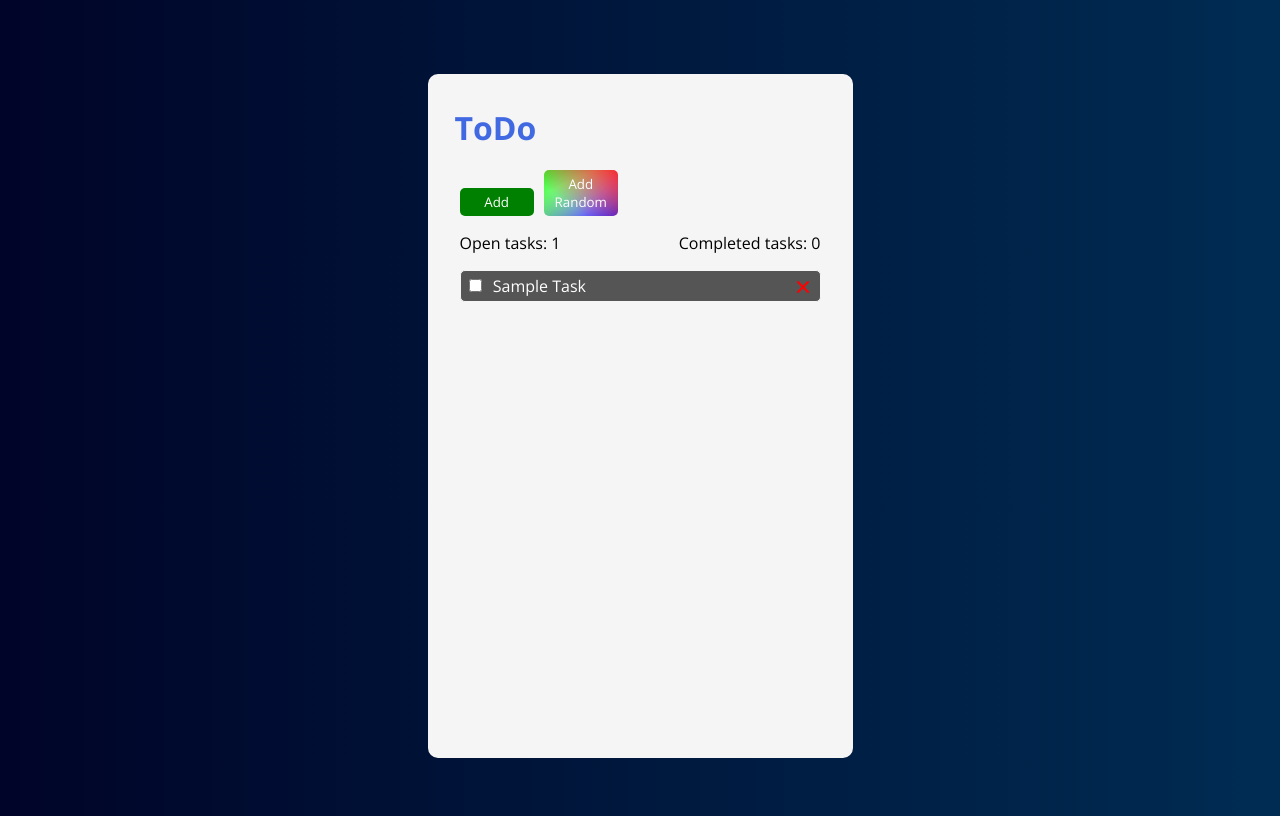
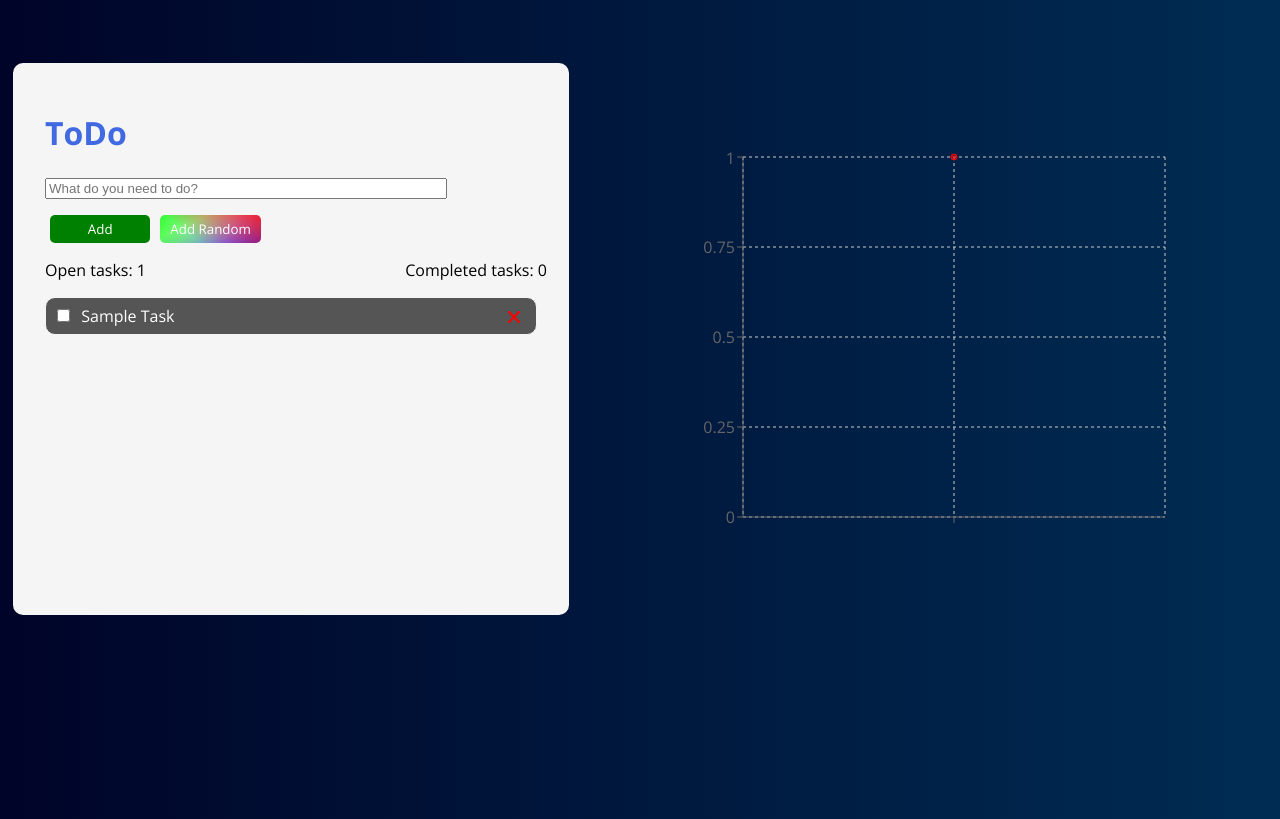
Before and after one commit to TimS27/react_todo_app, a React (Create React App) app: page / in a window 1280 px wide. Built offline with nearby package versions, Linux system fonts and the light colour scheme.

Commit message:
added input field and chart for cumulated task number

```diff
--- a/package.json
+++ b/package.json
@@ -10,7 +10,9 @@
     "react": "^17.0.2",
     "react-dom": "^17.0.2",
     "react-redux": "^7.2.6",
-    "react-scripts": "5.0.0"
+    "react-scripts": "5.0.0",
+    "recharts": "^2.1.9",
+    "sass": "^1.49.7"
   },
   "scripts": {
     "start": "react-scripts start",
--- a/src/App.js
+++ b/src/App.js
@@ -1,12 +1,29 @@
 import "./App";
-
+import Example from "./features/charts/chartCounter.js";
 import { Todo } from "./features/todos/Todo";
+import { useSelector } from "react-redux";
 
 function App() {
+  const cumulatedCounter = useSelector((state) => state.todo.cumulatedCounter);
+  console.log(cumulatedCounter);
   return (
-    <div className='App'>
-      <h1 className='title'>ToDo</h1>
-      <Todo />
+    <div className='all'>
+      <table>
+        <tbody>
+          <tr>
+            <td>
+              <div className='App'>
+                <Todo />
+              </div>
+            </td>
+            <td>
+              <div className='chartCounter'>
+                <Example data={cumulatedCounter} />
+              </div>
+            </td>
+          </tr>
+        </tbody>
+      </table>
     </div>
   );
 }
--- a/src/App.scss
+++ b/src/App.scss
@@ -1,15 +1,41 @@
 $gray: rgb(85, 85, 85);
-
 $standard-font: "Open Sans", sans-serif;
 
-.App {
+.all {
+  width: 100%;
+  height: 100%;
+  display: flex;
+  flex-wrap: wrap;
+}
+
+div {
+  width: 100%;
+}
+
+table {
+  width: 100%;
   height: 80%;
-  width: 30%;
+}
+
+div.App {
+  height: 80%;
+  width: 40vw;
   padding: 20px;
   border: 2px solid whitesmoke;
   border-radius: 10px;
   background-color: whitesmoke;
   margin: 0;
+  display: flex;
+}
+
+div.chartCounter {
+  height: 50vh;
+  width: 40vw;
+  margin: 0;
+}
+
+.invisible {
+  visibility: hidden;
 }
 
 .title {
--- /dev/null
+++ b/src/features/charts/chartCounter.js
@@ -0,0 +1,114 @@
+import React, { PureComponent } from "react";
+import {
+  AreaChart,
+  Area,
+  XAxis,
+  YAxis,
+  CartesianGrid,
+  Tooltip,
+  ResponsiveContainer,
+} from "recharts";
+
+export default class Example extends PureComponent {
+  constructor(props) {
+    super(props);
+  }
+
+  render() {
+    const upDown = [];
+    const percentages = [{ value: 0, color: "red" }];
+    const percentagesForHardBreaks = [];
+    var colorChange = true;
+
+    for (let i = 0; i < this.props.data.length; i++) {
+      upDown.push(this.props.data[i].up);
+    }
+
+    for (let i = 0; i < upDown.length; i++) {
+      if (upDown[i] !== upDown[i - 1] && i !== 0) {
+        if (colorChange === true) {
+          percentages.push({ value: i / upDown.length, color: "red" });
+          percentages.push({ value: i / upDown.length, color: "green" });
+        } else {
+          percentages.push({ value: i / upDown.length, color: "green" });
+          percentages.push({ value: i / upDown.length, color: "red" });
+        }
+        if (colorChange === true) {
+          colorChange = false;
+        } else {
+          colorChange = true;
+        }
+      }
+    }
+
+    for (let i = 0; i < percentages.length; i++) {
+      if (i % 2 !== 0) {
+        percentagesForHardBreaks.push(percentages[i] - percentages[i - 1]);
+      } else {
+        percentagesForHardBreaks.push(percentages[i]);
+      }
+    }
+
+    const breaks = percentages.map((percentage, index) => (
+      <stop
+        key={index}
+        offset={String(String(percentage.value * 100) + "%")}
+        stopColor={percentage.color}
+      />
+    ));
+
+    console.log("UpDown: " + upDown);
+    console.log("Percentages: " + percentages);
+    console.log(breaks);
+
+    /*
+    const CustomTooltip = ({ payload, label }) => {
+      return (
+        <div className='custom-tooltip'>
+          <p className='label'>{`${payload[0].value}`}</p>
+        </div>
+      );
+    };*/
+
+    return (
+      <ResponsiveContainer width='100%' height='100%'>
+        <AreaChart
+          data={this.props.data}
+          margin={{
+            top: 10,
+            right: 30,
+            left: 0,
+            bottom: 0,
+          }}
+        >
+          <defs>
+            <linearGradient id='gradient' x1='0' y1='0' x2='100%' y2='0'>
+              <stop offset='0%' stopColor='red' />
+              {breaks}
+              <stop
+                offset='100%'
+                stopColor={percentages[percentages.length - 1].color === "green" ? "green" : "red"}
+              />
+            </linearGradient>
+          </defs>
+
+          <CartesianGrid strokeDasharray='3 3' />
+          <XAxis dataKey='up' />
+          <YAxis />
+          <Area
+            dot={false}
+            activeDot={false}
+            type='monotone'
+            dataKey='cumulatedCount'
+            stroke='url(#gradient)'
+            fill='url(#gradient)'
+          />
+        </AreaChart>
+      </ResponsiveContainer>
+    );
+  }
+}
+
+/*
+<Tooltip content={<CustomTooltip />} />
+*/
--- /dev/null
+++ b/src/features/todos/Buttons.js
@@ -0,0 +1,17 @@
+import { useDispatch } from "react-redux";
+import { add, addRandom } from "./todoSlice";
+
+export default function Buttons() {
+  const dispatch = useDispatch();
+
+  return (
+    <div>
+      <button aria-label='Add Todo' onClick={() => dispatch(add())}>
+        Add
+      </button>
+      <button className='random' aria-label='Add Random Todo' onClick={() => dispatch(addRandom())}>
+        Add Random
+      </button>
+    </div>
+  );
+}
--- /dev/null
+++ b/src/features/todos/Input.js
@@ -0,0 +1,23 @@
+import { useDispatch } from "react-redux";
+import { updateInput } from "./todoSlice";
+import "./Input.scss";
+
+export default function Input(props) {
+  const dispatch = useDispatch();
+
+  function handleChange(event) {
+    dispatch(updateInput(event.target.value));
+  }
+
+  return (
+    <div>
+      <input
+        className='inputField'
+        placeholder='What do you need to do?'
+        type='search'
+        value={props.value}
+        onChange={handleChange}
+      ></input>
+    </div>
+  );
+}
--- /dev/null
+++ b/src/features/todos/Input.scss
@@ -0,0 +1,14 @@
+//@import "../../App.scss";
+
+div {
+  margin-bottom: 10px;
+}
+
+input.inputField {
+  margin-right: 10px;
+  width: 80%;
+}
+
+.clear {
+  color: blue;
+}
--- a/src/features/todos/List.js
+++ b/src/features/todos/List.js
@@ -1,11 +1,8 @@
-//import React from "react";
-//import { remove } from "./todoSlice";
 import { useSelector } from "react-redux";
 import ListItem from "./ListItem";
 
 export default function List() {
   const todos = useSelector((state) => state.todo.todos);
-  //const dispatch = useDispatch();
 
   const listItems = todos.map((todo) => (
     <ListItem key={todo.id} id={todo.id} name={todo.name} status={todo.status} />
--- a/src/features/todos/ListItem.scss
+++ b/src/features/todos/ListItem.scss
@@ -4,9 +4,9 @@ li {
   list-style: none;
   background-color: $gray;
   border: 1px solid whitesmoke;
-  border-radius: 5px;
+  border-radius: 10px;
   margin: 5px;
-  padding: 4px;
+  padding: 7px;
 }
 
 li.checked {
--- a/src/features/todos/Todo.js
+++ b/src/features/todos/Todo.js
@@ -1,25 +1,21 @@
-import { useSelector, useDispatch } from "react-redux";
-import { add, addRandom } from "./todoSlice";
+import { useSelector } from "react-redux";
+import Buttons from "./Buttons.js";
 import List from "./List";
+import Counter from "./Counter";
+import Input from "./Input";
 import "./Todo.scss";
-import Counter from "./Counter";
 
 export function Todo() {
-  const todos = useSelector((state) => state.todo.todos);
+  //const todos = useSelector((state) => state.todo.todos);
+  const input = useSelector((state) => state.todo.input);
+  //console.log(todos);
 
-  const dispatch = useDispatch();
-  console.log(todos);
   return (
     <div>
-      <button aria-label='Add Todo' onClick={() => dispatch(add())}>
-        Add
-      </button>
-      <button className='random' aria-label='Add Random Todo' onClick={() => dispatch(addRandom())}>
-        Add Random
-      </button>
-
+      <h1 className='title'>ToDo</h1>
+      <Input value={input} />
+      <Buttons />
       <Counter />
-
       <List />
     </div>
   );
--- a/src/features/todos/todoSlice.js
+++ b/src/features/todos/todoSlice.js
@@ -28,24 +28,58 @@ function addTodo(todosArr, todoName) {
   }
 }
 
+//update cumulatedCounter for chartCounter
+function updateCumulatedCounter(cumulatedCounterArr) {
+  if (cumulatedCounterArr === []) {
+    cumulatedCounterArr.push({
+      cumumaltedCount: 1,
+      up: true,
+    });
+  } else {
+    cumulatedCounterArr.push({
+      cumulatedCount: cumulatedCounterArr[cumulatedCounterArr.length - 1].cumulatedCount + 1,
+      up: true,
+    });
+  }
+}
+
+//############################
+//#### slice with reducer ####
+//############################
+
 export const todoSlice = createSlice({
   name: "todo",
   initialState: {
+    input: "",
     todos: [{ id: 1, name: "Sample Task", status: false }],
     counter: { open: 1, completed: 0 },
+    cumulatedCounter: [{ cumulatedCount: 1, up: true }],
   },
 
   reducers: {
     // Redux Toolkit allows to write "mutating" logic in reducers without actually mutating.
 
+    updateInput: (state, input) => {
+      state.input = input.payload;
+    },
+
     add: (state) => {
-      addTodo(state.todos, "test");
-      state.counter.open++;
+      if (state.input !== "") {
+        addTodo(state.todos, state.input);
+        state.counter.open++;
+        state.input = "";
+
+        //update cumulatedCounter for chartCounter
+        updateCumulatedCounter(state.cumulatedCounter);
+      }
     },
 
     addRandom: (state) => {
       addTodo(state.todos, "random");
       state.counter.open++;
+
+      //update cumulatedCounter for chartCounter
+      updateCumulatedCounter(state.cumulatedCounter);
     },
 
     remove: (state, id) => {
@@ -58,6 +92,15 @@ export const todoSlice = createSlice({
 
       //delete object with correct id
       state.todos.splice(ids.indexOf(id.payload), 1);
+
+      //update cumulatedCounter for chartCounter
+      if (state.cumulatedCounter !== []) {
+        state.cumulatedCounter.push({
+          cumulatedCount:
+            state.cumulatedCounter[state.cumulatedCounter.length - 1].cumulatedCount - 1,
+          up: false,
+        });
+      }
     },
 
     done: (state, id) => {
@@ -79,6 +122,6 @@ export const todoSlice = createSlice({
 });
 
 // Action creators are generated for each case reducer function
-export const { add, addRandom, remove, done } = todoSlice.actions;
+export const { add, addRandom, remove, done, updateInput } = todoSlice.actions;
 
 export default todoSlice.reducer;
```
Also changed, not shown: src/features/charts/chartCounter.scss (added), 1 other file (tests, documents, lock files or other folders).
